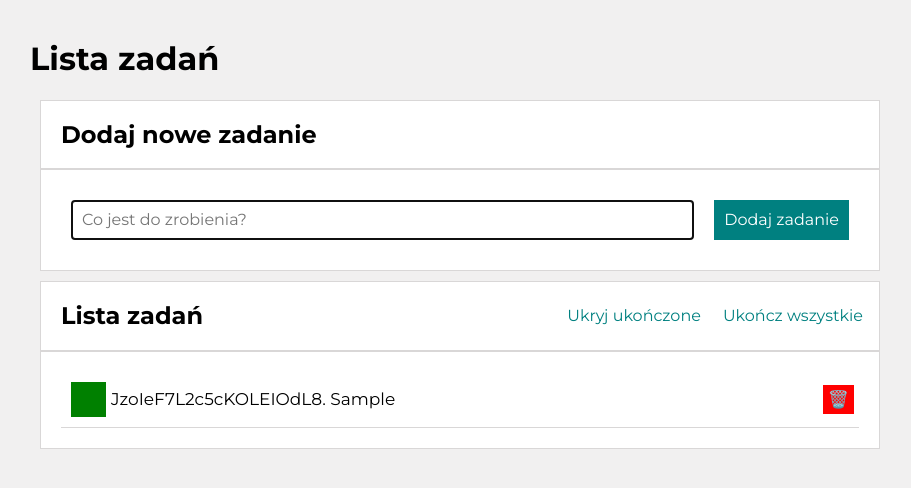
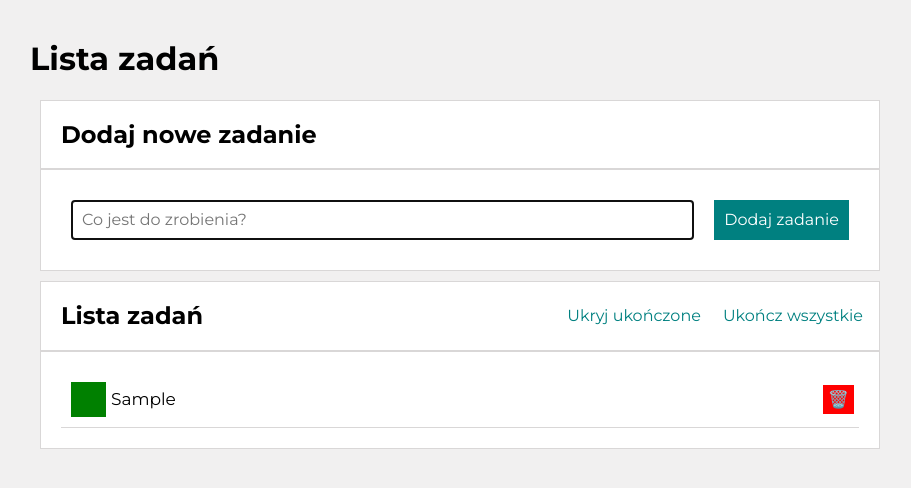
Before and after one commit to Damian-Niklasinski/To-Do-List-React, a React (Create React App) app: page / in a window 1280 px wide. Both pictures are taken after typing "Sample" into the empty fields and a click on the button "Dodaj zadanie". Shown: the top 488 px of the page, without its empty margins (180-1091 px from the left). Built offline with nearby package versions, Linux system fonts and the light colour scheme; the HTML template or start-up script is replaced by a standard one.

Commit message:
Error to check

```diff
--- a/src/common/Container/index.js
+++ b/src/common/Container/index.js
@@ -1,6 +1,4 @@
 import { StyledContainer } from "./styled";
-import styled from "styled-components";
-
 
 const Container = ( {children} ) => (
     <StyledContainer>
--- a/src/features/tasks/Form/index.js
+++ b/src/features/tasks/Form/index.js
@@ -1,8 +1,8 @@
 import React, { useState, useRef } from "react";
 import { StyledForm, Input, Button } from "./styled";
 import { useDispatch } from "react-redux";
+import { addTask } from "../tasksSlice";
 import { nanoid } from "@reduxjs/toolkit";
-import { addTask } from "../tasksSlice";
 
 
 const Form = () => {
@@ -15,11 +15,15 @@ const Form = () => {
     const onStyledFormubmit = (event) => {
         event.preventDefault();
 
+        const trimmedTaskContent = newTaskContent.trim();
+        if (trimmedTaskContent === "") {
+            return null;
+        }
+
         dispatch(addTask({
-            content: newTaskContent.trim(),
+            content: trimmedTaskContent,
             done: false,
-            id: nanoid(),
-
+            id: nanoid,
         }));
 
         setNewTask("");
--- a/src/features/tasks/TaskList/index.js
+++ b/src/features/tasks/TaskList/index.js
@@ -12,7 +12,7 @@ const TaskList = ({ tasks, hideDone, removeTask, toggleTaskDone }) => (
                     {task.done ? "✔" : ""}
                 </DoneButton>
                 <Span done={task.done}>
-                    {task.id}. {task.content}
+                 {task.id}{task.content}
                 </Span>
                 <RemoveButton
                     onClick={() => removeTask(task.id)}
--- a/src/features/tasks/Tasks.js
+++ b/src/features/tasks/Tasks.js
@@ -8,6 +8,7 @@ import Header from "../../common/Header";
 import Container from "../../common/Container";
 import { useTasks } from "../../useTasks";
 import { selectTasks } from "./tasksSlice";
+
 
 function Tasks() {
 
```
